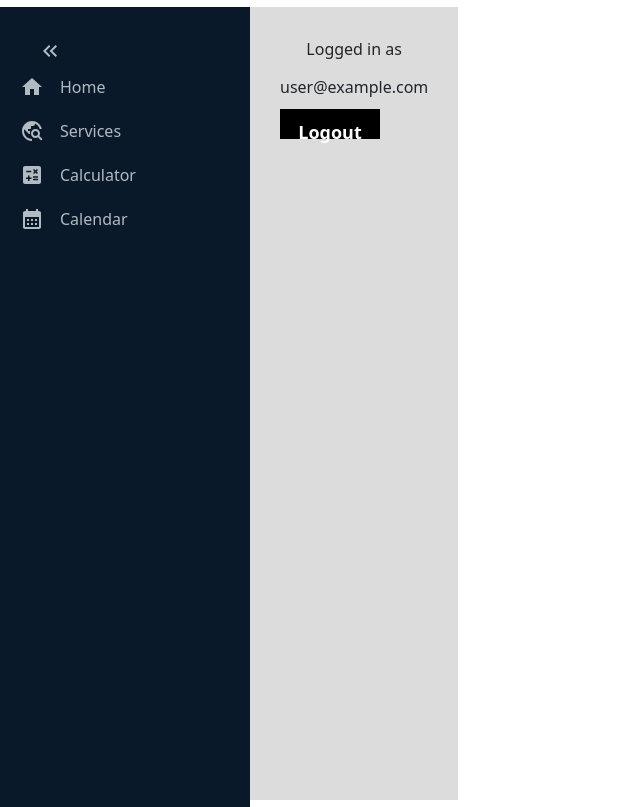
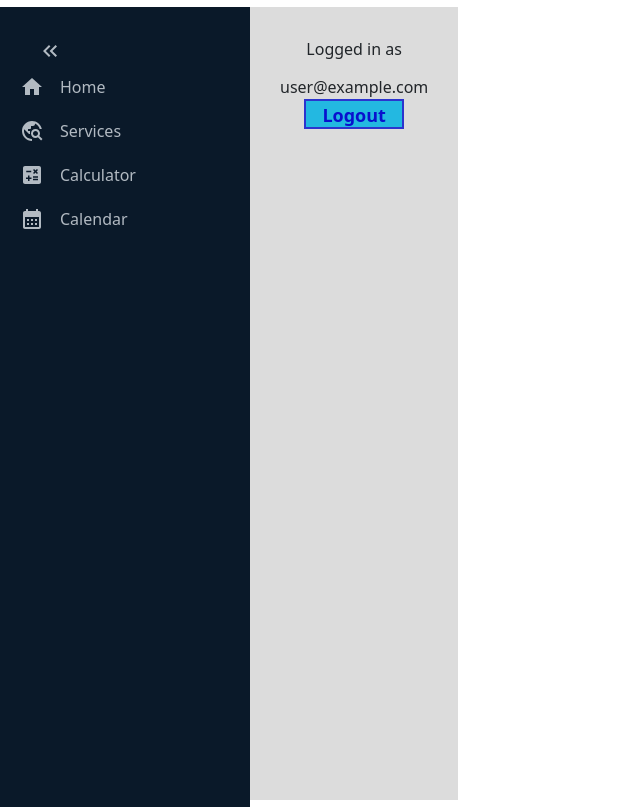
Before and after one commit to LakmaliPalihakkara/MDEV1005_Assignment3, a React (Create React App) app: page /dashboard in a window 1280 px wide. Shown: the whole page, without its empty margins (0-640 px from the left). Built offline with nearby package versions, Linux system fonts and the light colour scheme; no server answers; the database is empty; sample sign-in values are in the browser's storage.

Commit message:
Added changes
# Conflicts:
#	src/components/CurrencyConverter.css
#	src/components/CurrencyConverter.js

```diff
--- a/src/components/Calender.css
+++ b/src/components/Calender.css
@@ -88,14 +88,21 @@ abbr[title] {
 }
 .calendar-container {
   align-items: center;
+  font-size: 12px;
 }
 
 .overallContainer {
   height: 100vh;
-  width: 100%;
+  width: 30%;
   align-content: center;
   align-items: center;
   flex-direction: column;
   padding: 20px;
   background-image: #4fa095;
+  margin-left: auto;
+  margin-right: auto;
 }
+
+.text-center {
+  margin-top: 20px;
+}
--- a/src/components/Dashboard.css
+++ b/src/components/Dashboard.css
@@ -15,12 +15,11 @@
 }
 
 .dashboard__btn {
-  padding: 10px;
   font-size: 18px;
-  margin-top: 10px;
   border: none;
-  color: white;
-  background-color: black;
+  border: 2px solid rgb(44, 52, 206);
+  background-color: rgb(35, 184, 225);
+  align-self: center;
 }
 
 .dashboard div {
--- a/src/components/Tools.css
+++ b/src/components/Tools.css
@@ -1,17 +1,18 @@
 #title {
   color: #153462;
   text-align: center;
-  margin: 50px;
+  padding-top: 50px;
 }
 
 .tools-body {
   background-color: #bad1c2;
   width: 100%;
   height: 100%;
+  padding-bottom: 100px;
 }
 
 .calculator {
-  width: 30%;
+  width: 60%;
   margin-left: auto;
   margin-right: auto;
 }
@@ -53,11 +54,11 @@
   }
 }
 
-.containerCalender {
+/* .containerCalender {
   height: 100vh;
   width: 100%;
   align-content: flex;
   align-items: center;
   flex-direction: column;
   background-image: #4fa095;
-}
+} */
--- a/src/components/Weather.js
+++ b/src/components/Weather.js
@@ -28,7 +28,8 @@ export default function Tools() {
   }, [lat, long]);
 
   return (
-    <div className="App">
+    <div className="app">
+      <Sidenav />
       {typeof data.main != "undefined" ? (
         // Pass fetched data to APIPage1
         <WeatherPage weatherData={data} />
--- a/src/components/WeatherPage.css
+++ b/src/components/WeatherPage.css
@@ -2,13 +2,9 @@
   height: 200vw;
   width: 100vw;
   display: flex;
-  align-items: center;
   justify-content: center;
   background-color: #bad1c2;
-  margin-top: -150px;
   padding: 0;
-  min-height: 100%;
-  min-width: 100%;
 }
 
 #card {
@@ -19,6 +15,8 @@
 .header {
   background-color: #4fa095;
   padding: 10px;
+  height: 400px;
+  margin-top: 30px;
 }
 
 .weather-data {
--- a/src/components/WeatherPage.js
+++ b/src/components/WeatherPage.js
@@ -6,8 +6,6 @@ import image from "../images/all-weather.jpeg";
 import Sidenav from "./Sidenav";
 
 const CardExampleCard = ({ weatherData }) => (
-  <div className="app">
-    <Sidenav />
   <div className="body">
     <div className="header">
       <h2 class="tools-topic">Current Weather Report</h2>
@@ -48,7 +46,6 @@ const CardExampleCard = ({ weatherData }) => (
       </Card>
     </div>
   </div>
-  </div>
 );
 
 export default CardExampleCard;
```
Lines whose indentation alone changed are shown as unchanged.
